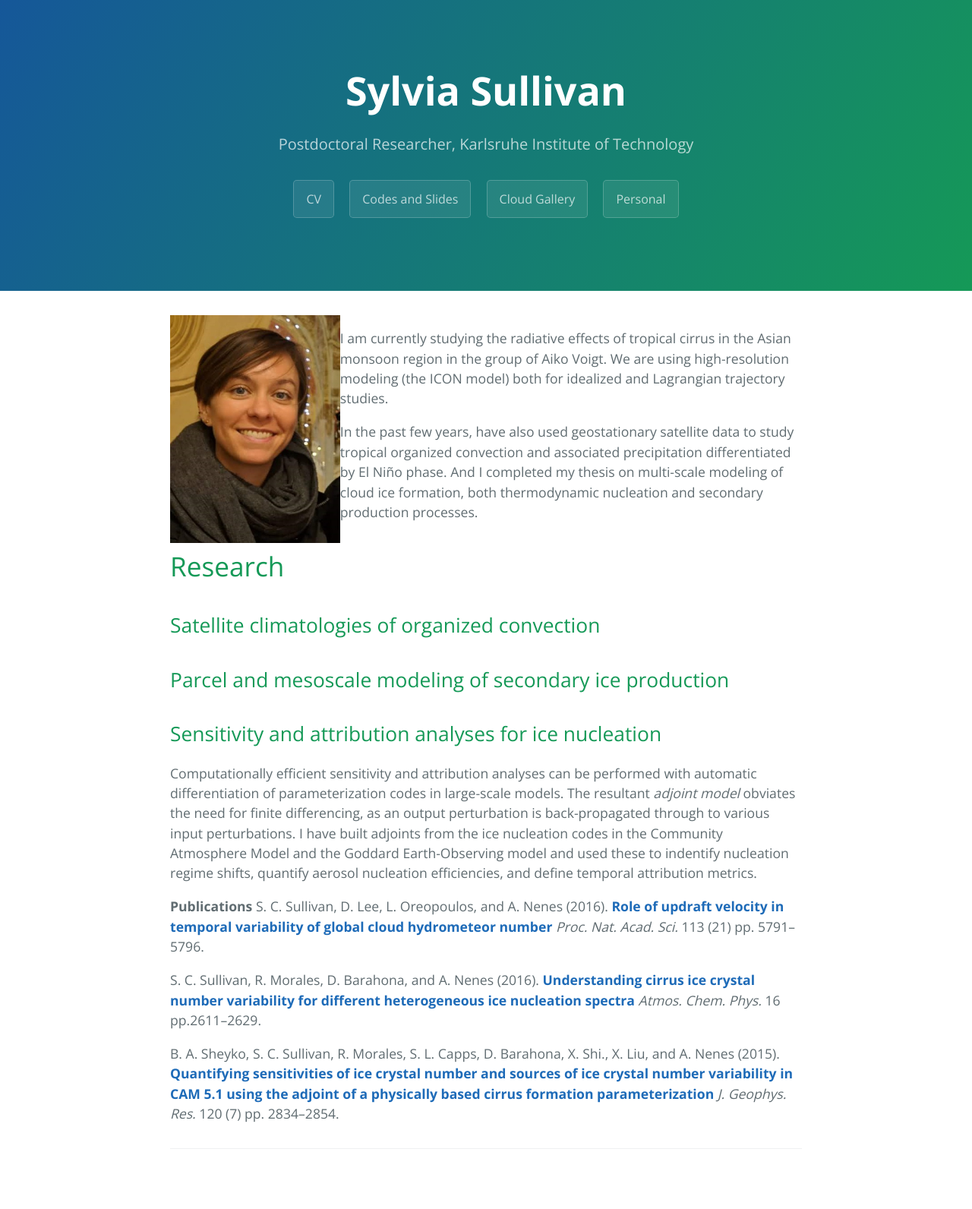
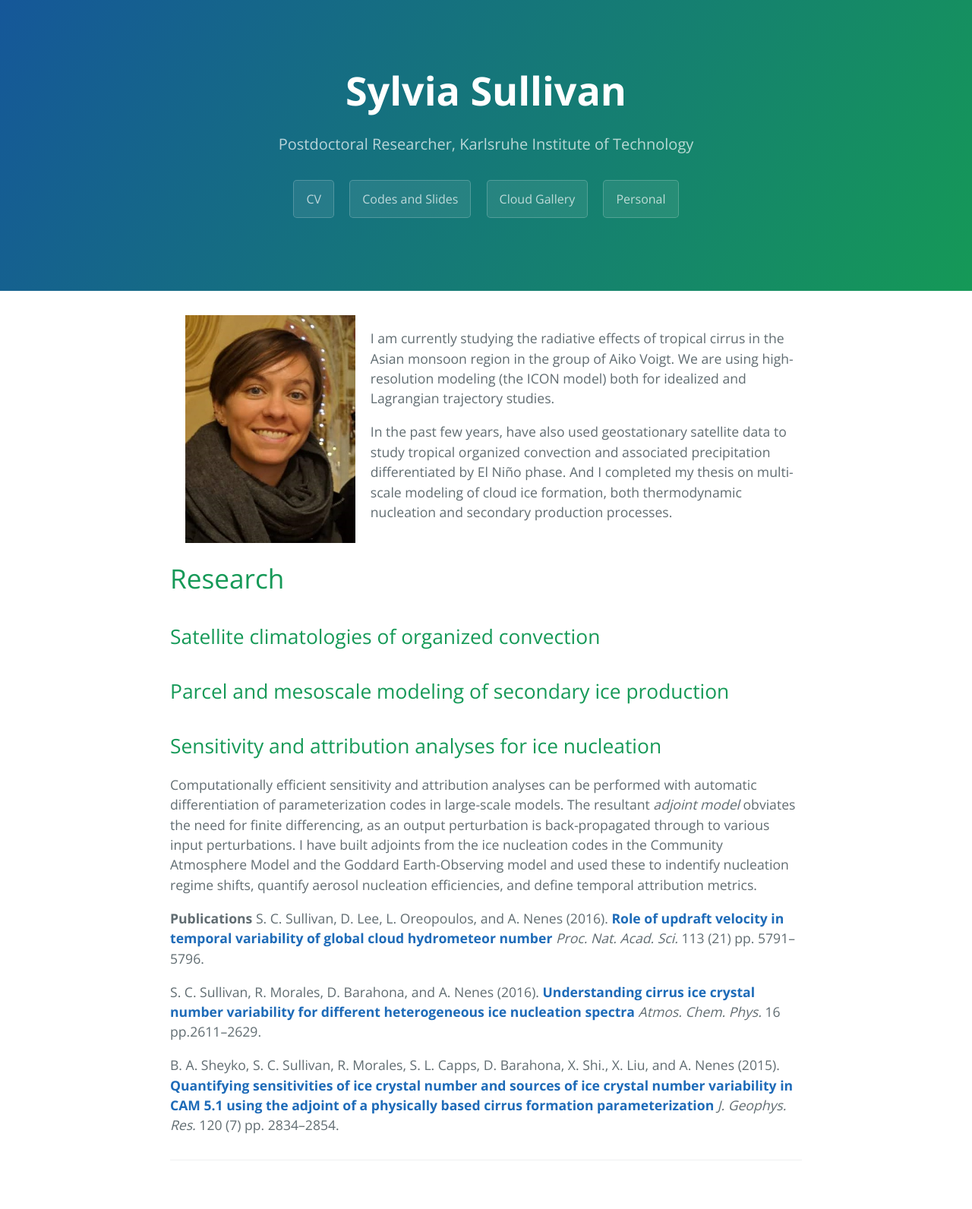
Before and after one commit to sylviasullivan/sylviasullivan.github.io, a Jekyll site: the page built from index.md, in a window 1280 px wide. Shown: the whole page at 76% size. Built offline with Jekyll 4.4.1, drawn with Linux system fonts in a browser that asks for light colours.

Commit message:
Photo margin and first header spacing

```diff
--- a/_sass/jekyll-theme-cayman.scss
+++ b/_sass/jekyll-theme-cayman.scss
@@ -379,4 +379,9 @@ a {
 
 img.float-left {
   float: left;
+  margin: 20px;
 }
+
+h1 {
+  clear: both;
+}
```
